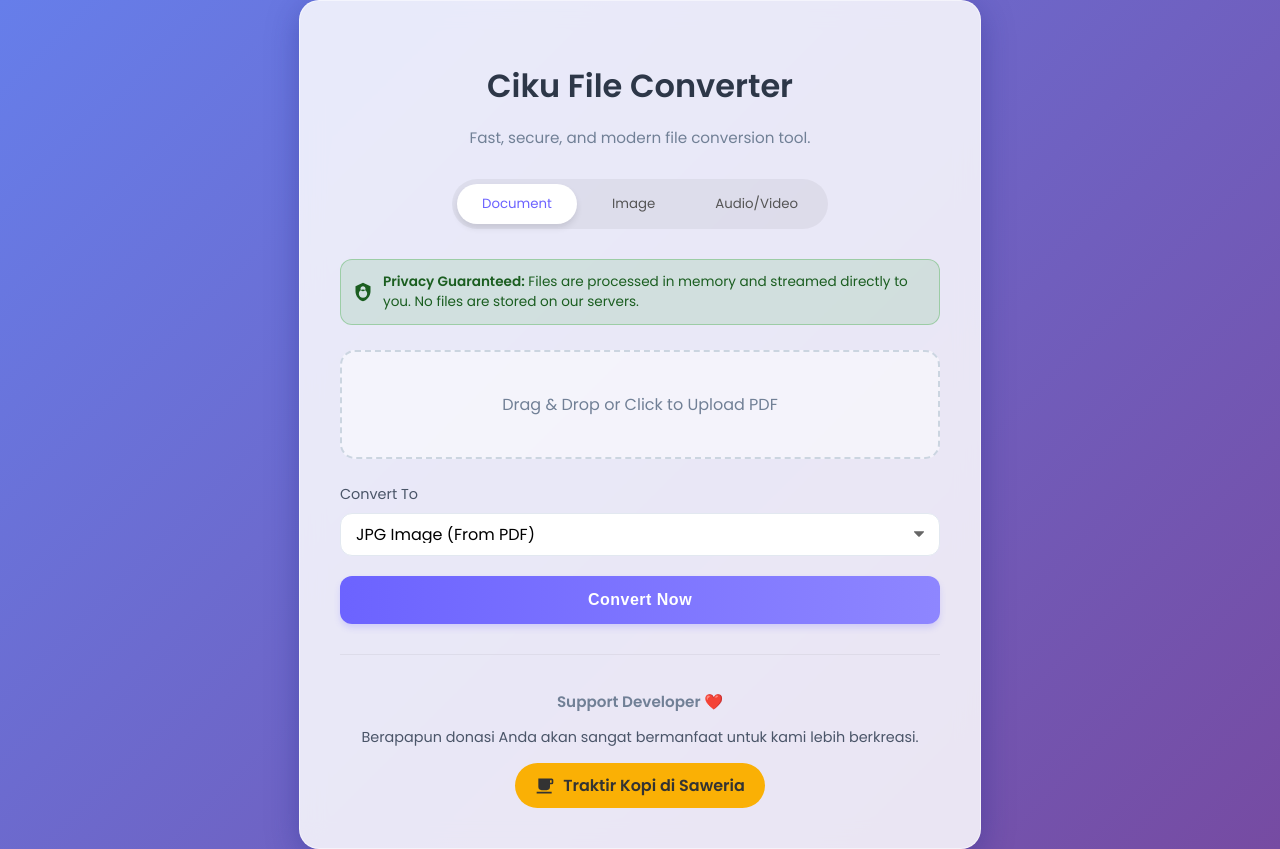
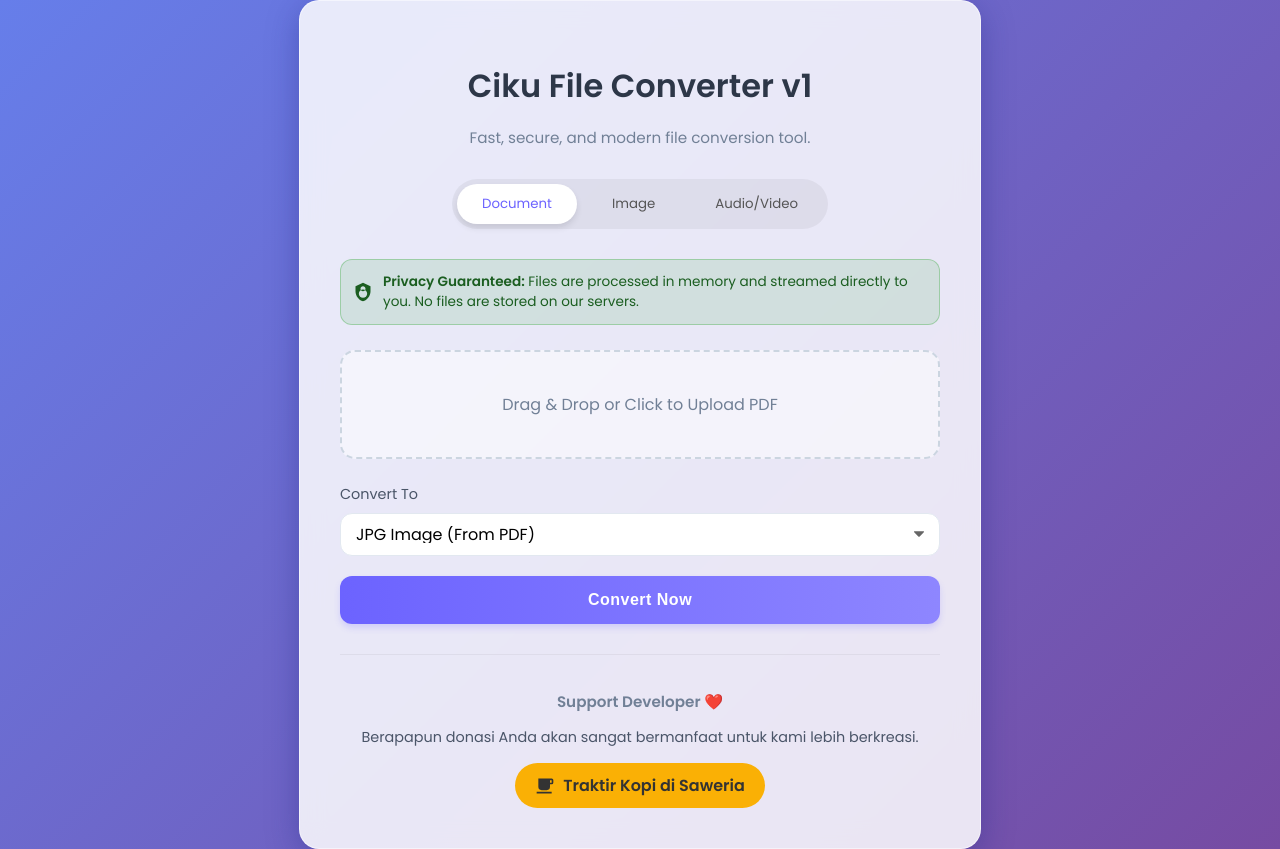
Before and after one commit to cikuyu-moba/files_converter, a website: page public/index.html in a window 1280 px wide. Drawn offline with Linux system fonts and the light colour scheme.

Commit message:
ganti judul v1

```diff
--- a/public/index.html
+++ b/public/index.html
@@ -287,7 +287,7 @@
 
 <body>
     <div class="container">
-        <h1>Ciku File Converter</h1>
+        <h1>Ciku File Converter v1</h1>
         <p class="subtitle">Fast, secure, and modern file conversion tool.</p>
 
         <div class="tabs">
```
